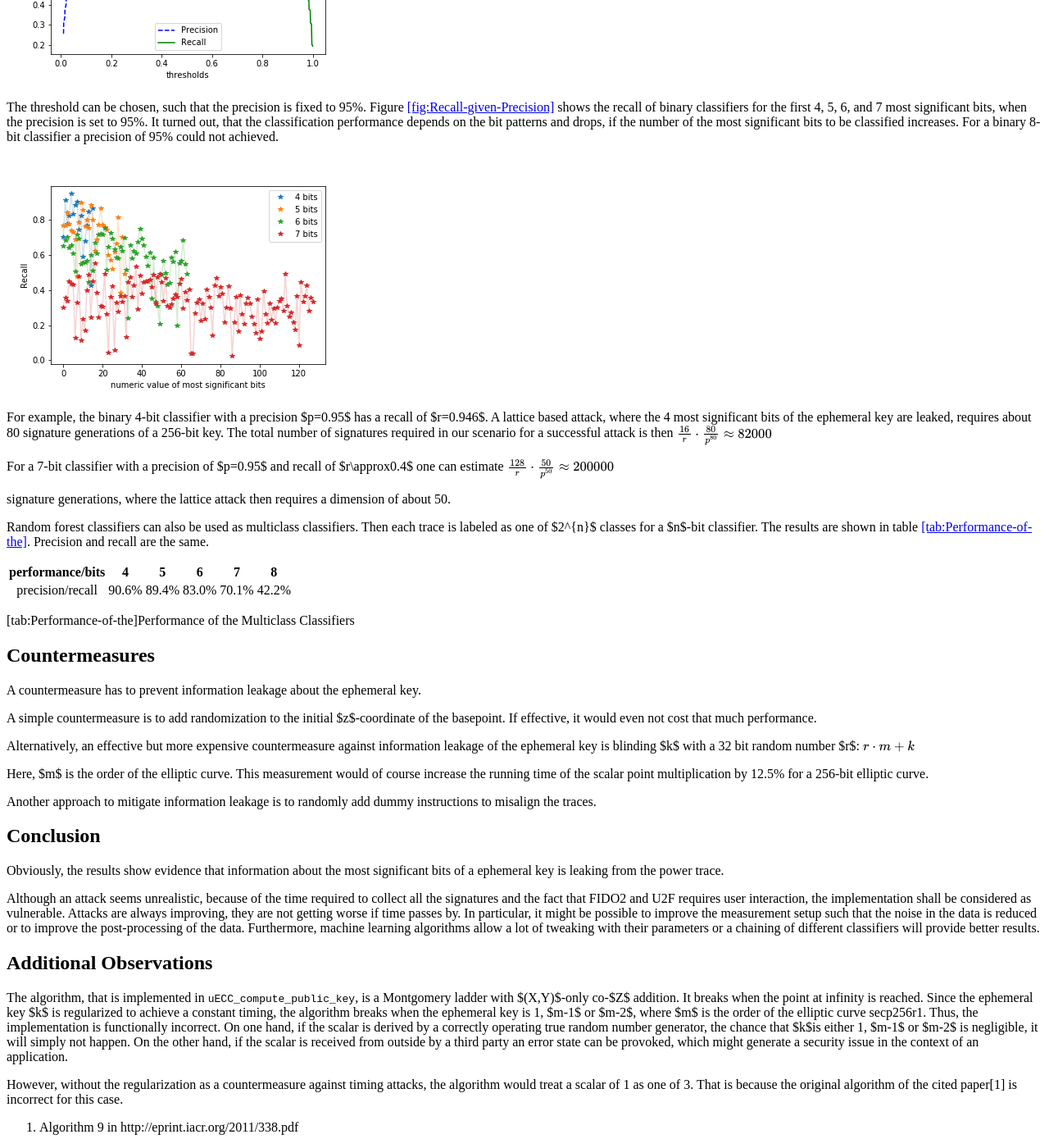
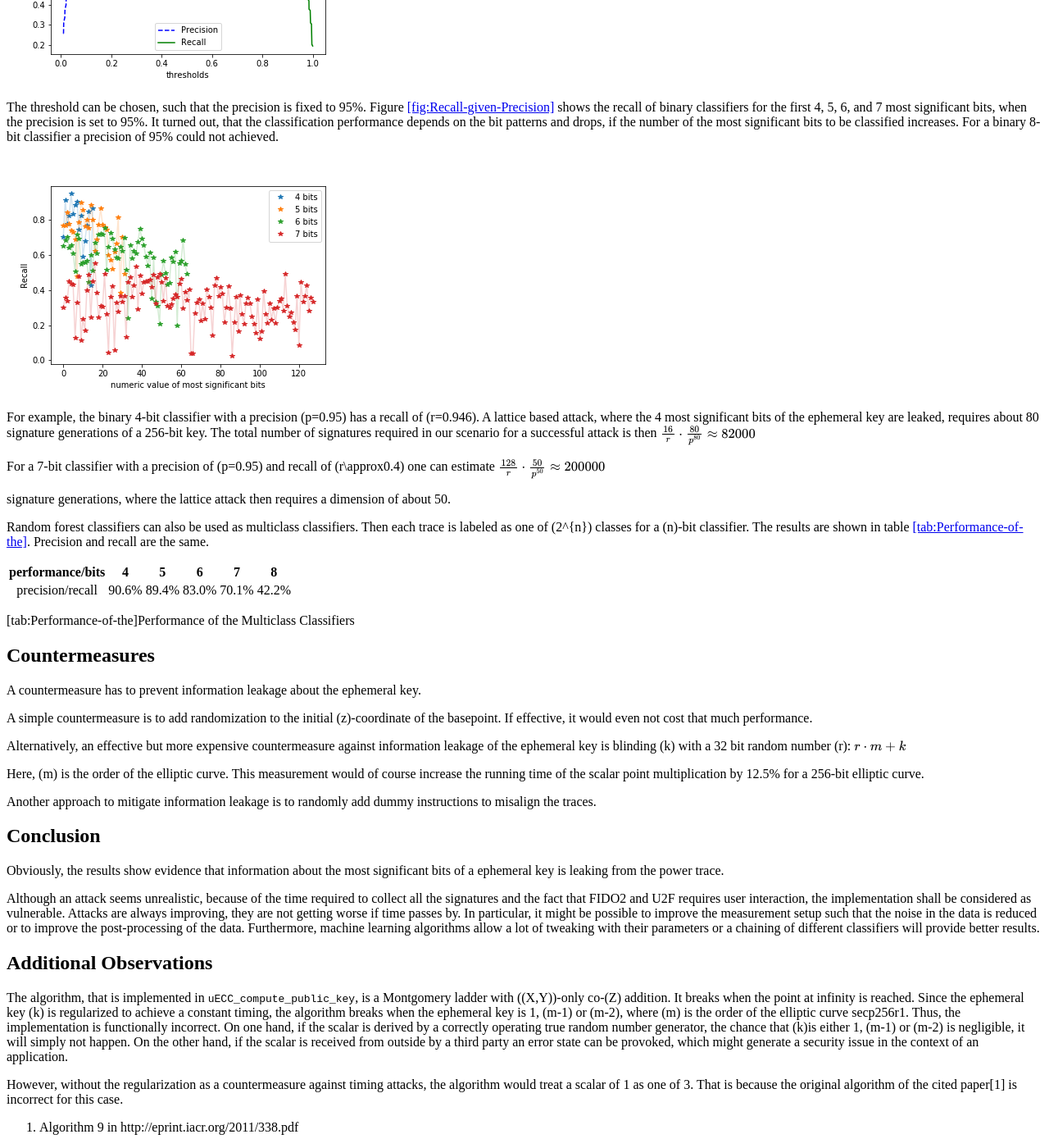
Before and after one commit to pmvr/pmvr.github.io, a Jekyll site: the page built from index.md, in a window 1280 px wide and 1400 px high, scrolled down 2213 px. Shown: the whole window at 82% size. Built offline with Jekyll 4.4.1, drawn with Linux system fonts in a browser that asks for light colours; formulas are drawn with MathJax 3; some of the changed text lies outside the part shown.

Commit message:
math layout

```diff
--- a/index.md
+++ b/index.md
@@ -25,11 +25,11 @@ Solokeys uses an external library for elliptic curve cryptography: [micro-ecc](h
 
 ## Code Inspection
 
-Though the implementation of the scalar elliptic point multiplication algorithm for ECDSA is timing invariant, it does not use a randomized $z$-coordinate of the elliptic curve points, which make it vulnerable against SPA. Line 1258 of uECC.c executes
+Though the implementation of the scalar elliptic point multiplication algorithm for ECDSA is timing invariant, it does not use a randomized \(z\)-coordinate of the elliptic curve points, which make it vulnerable against SPA. Line 1258 of uECC.c executes
 
 > `EccPoint_mult(p, curve->G, k2[!carry], 0, num_n_bits + 1, curve);`
 
-The 4th parameter is `initial_Z` which, if set to 0, sets the $z$-coordinate to 1 when line 874 executes `XYcZ_initial_double`. Since the ephemeral key is processed bitwise, two elliptic curve point multiplications with the same sequence of leading bits lead to the same computations on the device, which generates similar power consumption traces.
+The 4th parameter is `initial_Z` which, if set to 0, sets the \(z\)-coordinate to 1 when line 874 executes `XYcZ_initial_double`. Since the ephemeral key is processed bitwise, two elliptic curve point multiplications with the same sequence of leading bits lead to the same computations on the device, which generates similar power consumption traces.
 
 ## Experimental Results
 
@@ -41,11 +41,11 @@ Since the trigger signal is not provided by the solo and the communication over
 
 ![<span id="fig:Histogram-of-Offsets" label="fig:Histogram-of-Offsets">\[fig:Histogram-of-Offsets\]</span>Histogram of Offsets](figures/jitter_histogram.png)
 
-Although the data is very noisy, it was possible to properly align the traces. By comparing the differences in averaged traces for different sets of the $n$ most significant bits, it was possible to identify the points in time where the $n$ most significant bits are processed by the solo. Figure [\[fig:Difference-Plot-of\]](#fig:Difference-Plot-of) shows the difference of averaged traces, where the traces with the 4 most significant bits equal to 0 are subtracted from those averaged traces where the 4 bits are equal to 1 and 15 respectively. With average traces the classification could be visually done.
+Although the data is very noisy, it was possible to properly align the traces. By comparing the differences in averaged traces for different sets of the \(n\) most significant bits, it was possible to identify the points in time where the \(n\) most significant bits are processed by the solo. Figure [\[fig:Difference-Plot-of\]](#fig:Difference-Plot-of) shows the difference of averaged traces, where the traces with the 4 most significant bits equal to 0 are subtracted from those averaged traces where the 4 bits are equal to 1 and 15 respectively. With average traces the classification could be visually done.
 
 ![<span id="fig:Difference-Plot-of" label="fig:Difference-Plot-of">\[fig:Difference-Plot-of\]</span>Section of a Difference Plot of Averaged Traces](figures/average_difference_nibble.png)
 
-In order to classify a trace according to the $n$ most significant bits, 80% of the traces have been labeled and have been used to train a machine learning algorithm and 20% of the unlabeled traces have been used to evaluate the classifier. It turned out that random forest classifier performed well.
+In order to classify a trace according to the \(n\) most significant bits, 80% of the traces have been labeled and have been used to train a machine learning algorithm and 20% of the unlabeled traces have been used to evaluate the classifier. It turned out that random forest classifier performed well.
 
 For a classifier there are two important performance measures. One is called precision, which is the ratio of true positives (tp) and the sum of true positives and false positives (fp). The other one is called recall, which is the ratio of true positives and the sum of true positives and false negatives (fn): $$\text{precision}=\frac{\text{tp}}{\text{tp}+\text{fp}},\quad\text{recall}=\frac{\text{tp}}{\text{tp}+\text{fn}}$$
 A binary classifier uses a threshold to assign the input to a class. Thus, varying the threshold enables a trade-off between the precision and recall, i.e. increasing precision reduces recall, and vice versa. Figure [\[fig:Precision-Recall-Trade-Off\]](#fig:Precision-Recall-Trade-Off) plots the precision and recall against the thresholds of a binary classifier that decides if the 4 most significant bits are equal to 0100 or not.
@@ -56,13 +56,13 @@ The threshold can be chosen, such that the precision is fixed to 95%. Figure [\[
 
 ![<span id="fig:Recall-given-Precision" label="fig:Recall-given-Precision">\[fig:Recall-given-Precision\]</span>Recall given Precision = 95%](figures/recall_given_precision.png)
 
-For example, the binary 4-bit classifier with a precision $p=0.95$ has a recall of $r=0.946$. A lattice based attack, where the 4 most significant bits of the ephemeral key are leaked, requires about 80 signature generations of a 256-bit key. The total number of signatures required in our scenario for a successful attack is then $$\frac{16}{r}\cdot\frac{80}{p^{80}}\approx 82000$$
+For example, the binary 4-bit classifier with a precision \(p=0.95\) has a recall of \(r=0.946\). A lattice based attack, where the 4 most significant bits of the ephemeral key are leaked, requires about 80 signature generations of a 256-bit key. The total number of signatures required in our scenario for a successful attack is then $$\frac{16}{r}\cdot\frac{80}{p^{80}}\approx 82000$$
 
-For a 7-bit classifier with a precision of $p=0.95$ and recall of $r\approx0.4$ one can estimate $$\frac{128}{r}\cdot\frac{50}{p^{50}}\approx200000$$
+For a 7-bit classifier with a precision of \(p=0.95\) and recall of \(r\approx0.4\) one can estimate $$\frac{128}{r}\cdot\frac{50}{p^{50}}\approx200000$$
 
 signature generations, where the lattice attack then requires a dimension of about 50.
 
-Random forest classifiers can also be used as multiclass classifiers. Then each trace is labeled as one of $2^{n}$ classes for a $n$-bit classifier. The results are shown in table [\[tab:Performance-of-the\]](#tab:Performance-of-the). Precision and recall are the same.
+Random forest classifiers can also be used as multiclass classifiers. Then each trace is labeled as one of \(2^{n}\) classes for a \(n\)-bit classifier. The results are shown in table [\[tab:Performance-of-the\]](#tab:Performance-of-the). Precision and recall are the same.
 
 | performance/bits |   4   |   5   |   6   |   7   |   8   |
 | :--------------: | :---: | :---: | :---: | :---: | :---: |
@@ -74,12 +74,12 @@ Random forest classifiers can also be used as multiclass classifiers. Then each
 
 A countermeasure has to prevent information leakage about the ephemeral key.
 
-A simple countermeasure is to add randomization to the initial $z$-coordinate of the basepoint. If effective, it would even not cost that much performance.
+A simple countermeasure is to add randomization to the initial \(z\)-coordinate of the basepoint. If effective, it would even not cost that much performance.
 
-Alternatively, an effective but more expensive countermeasure against information leakage of the ephemeral key is blinding $k$ with a 32 bit random number $r$:
+Alternatively, an effective but more expensive countermeasure against information leakage of the ephemeral key is blinding \(k\) with a 32 bit random number \(r\):
 $$r\cdot m+k$$
 
-Here, $m$ is the order of the elliptic curve. This measurement would of course increase the running time of the scalar point multiplication by 12.5% for a 256-bit elliptic curve.
+Here, \(m\) is the order of the elliptic curve. This measurement would of course increase the running time of the scalar point multiplication by 12.5% for a 256-bit elliptic curve.
 
 Another approach to mitigate information leakage is to randomly add dummy instructions to misalign the traces.
 
@@ -91,7 +91,7 @@ Although an attack seems unrealistic, because of the time required to collect al
 
 ## Additional Observations
 
-The algorithm, that is implemented in `uECC_compute_public_key`, is a Montgomery ladder with $(X,Y)$-only co-$Z$ addition. It breaks when the point at infinity is reached. Since the ephemeral key $k$ is regularized to achieve a constant timing, the algorithm breaks when the ephemeral key is 1, $m-1$ or $m-2$, where $m$ is the order of the elliptic curve secp256r1. Thus, the implementation is functionally incorrect. On one hand, if the scalar is derived by a correctly operating true random number generator, the chance that $k$is either 1, $m-1$ or $m-2$ is negligible, it will simply not happen. On the other hand, if the scalar is received from outside by a third party an error state can be provoked, which might generate a security issue in the context of an application.
+The algorithm, that is implemented in `uECC_compute_public_key`, is a Montgomery ladder with \((X,Y)\)-only co-\(Z\) addition. It breaks when the point at infinity is reached. Since the ephemeral key \(k\) is regularized to achieve a constant timing, the algorithm breaks when the ephemeral key is 1, \(m-1\) or \(m-2\), where \(m\) is the order of the elliptic curve secp256r1. Thus, the implementation is functionally incorrect. On one hand, if the scalar is derived by a correctly operating true random number generator, the chance that \(k\)is either 1, \(m-1\) or \(m-2\) is negligible, it will simply not happen. On the other hand, if the scalar is received from outside by a third party an error state can be provoked, which might generate a security issue in the context of an application.
 
 However, without the regularization as a countermeasure against timing attacks, the algorithm would treat a scalar of 1 as one of 3. That is because the original algorithm of the cited paper\[1\] is incorrect for this case.
 
```
